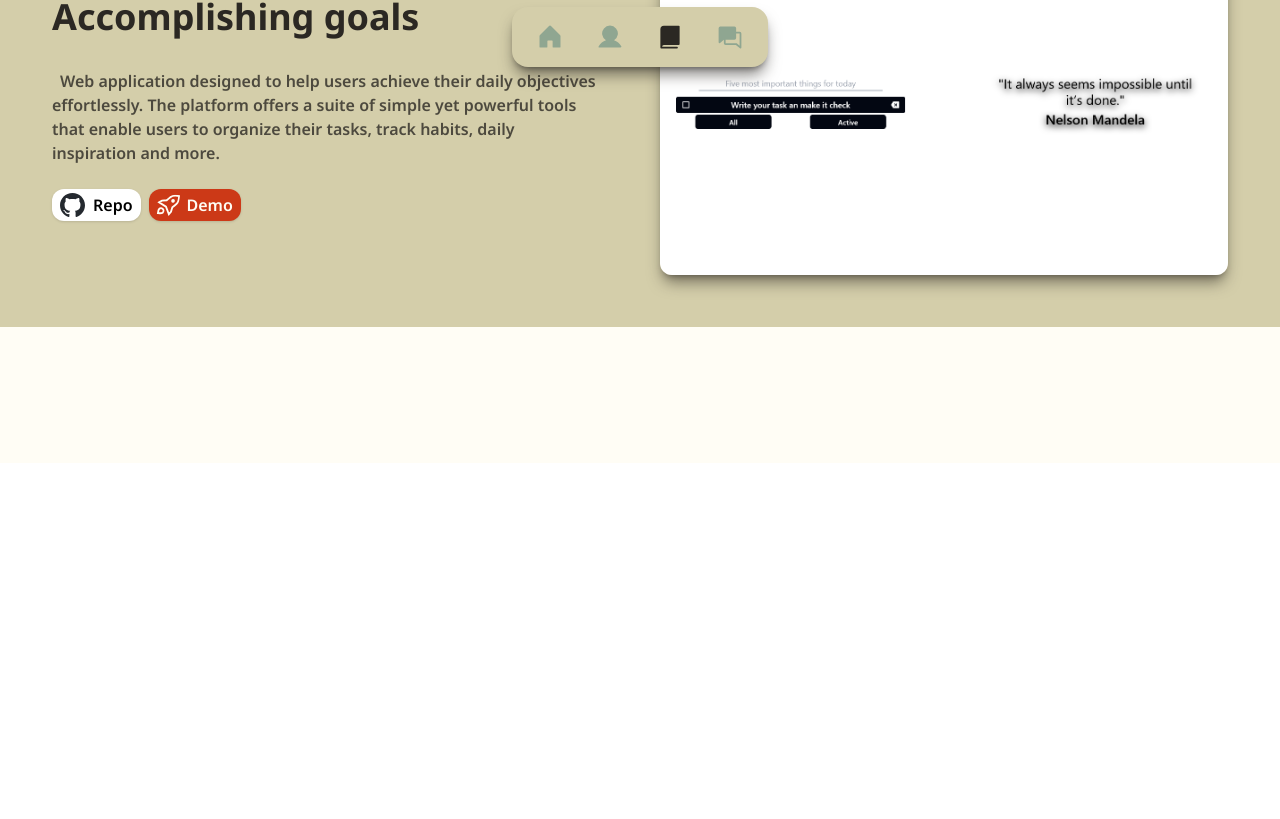
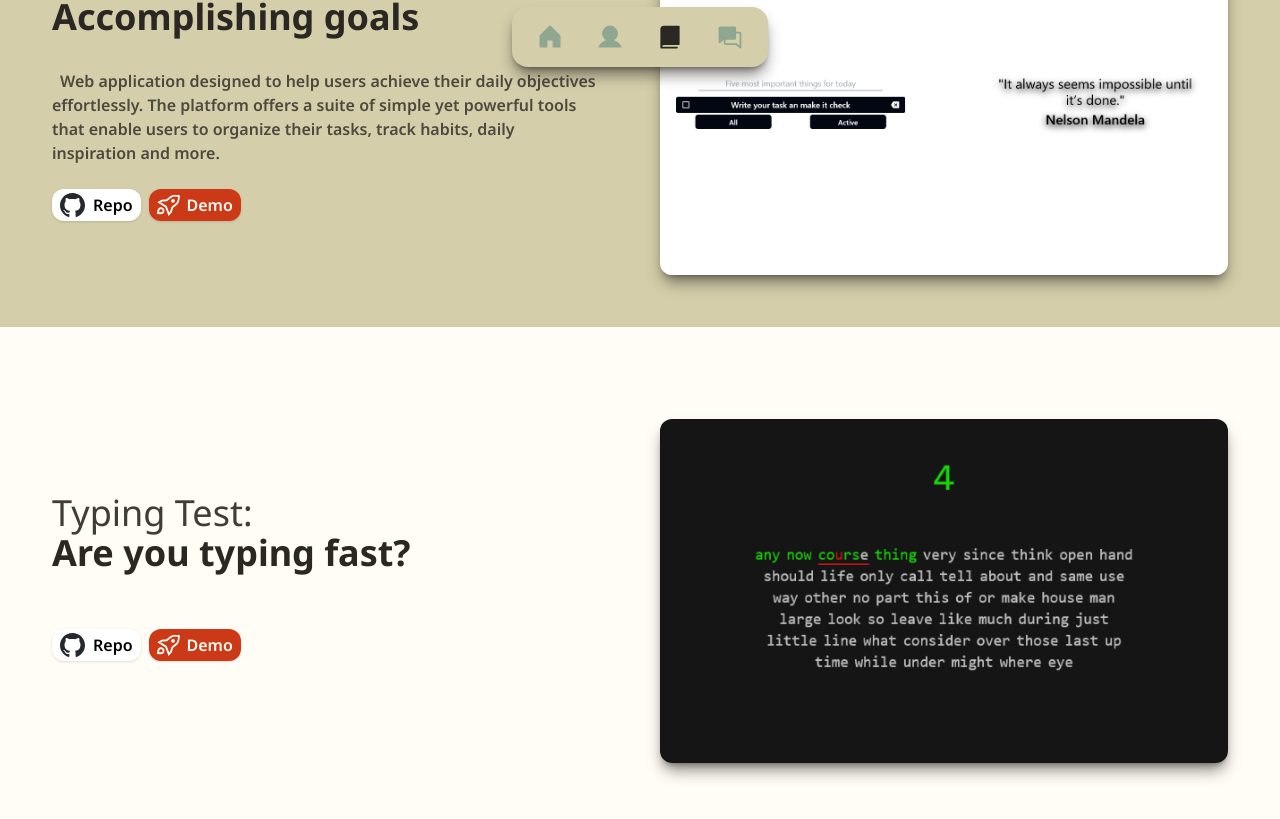
Before and after one commit to fantasyfuerte/portfolio, a Next.js app: page /projects in a window 1280 px wide. Shown: the part 713-1532 px from the top of the page. Before the commit the page ends 1176 px from the top, so only its background shows below. Built offline with nearby package versions, Linux system fonts and the light colour scheme.

Commit message:
Typing test added

```diff
--- a/data.tsx
+++ b/data.tsx
@@ -23,7 +23,16 @@ export const projects = [
     image: "/projects/do-it-project.png",
     repo: "https://github.com/fantasyfuerte/do-it-project",
     demo: "https://do-it-now-project.vercel.app/",
-  }
+  },
+  {
+    name: "Typing Test",
+    subtitle: "Are you typing fast?",
+    decription:
+      "Users are challenged to type a series of randomly generated words within a 30-second timeframe, with real-time feedback on their accuracy and words-per-minute speed. The core functionality—timer, dynamic text generation, and performance tracking—is achieved through vanilla JS event listeners, DOM manipulation, and interval timers, showcasing how powerful and versatile pure JavaScript can be without relying on frameworks.",
+    image: "/projects/typing-test.png",
+    repo: "https://github.com/fantasyfuerte/typing-test",
+    demo: "https://snazzy-mooncake-434a4b.netlify.app/",
+  },
 ];
 
 export const navbarLinks = [
@@ -150,5 +159,4 @@ export const socialLinks = [
     href: "https://www.github.com/fantasyfuerte",
     icon: "/social-icons/github.svg",
   },
-
 ];
```
Also changed, not shown: public/projects/typing-test.png (added).
